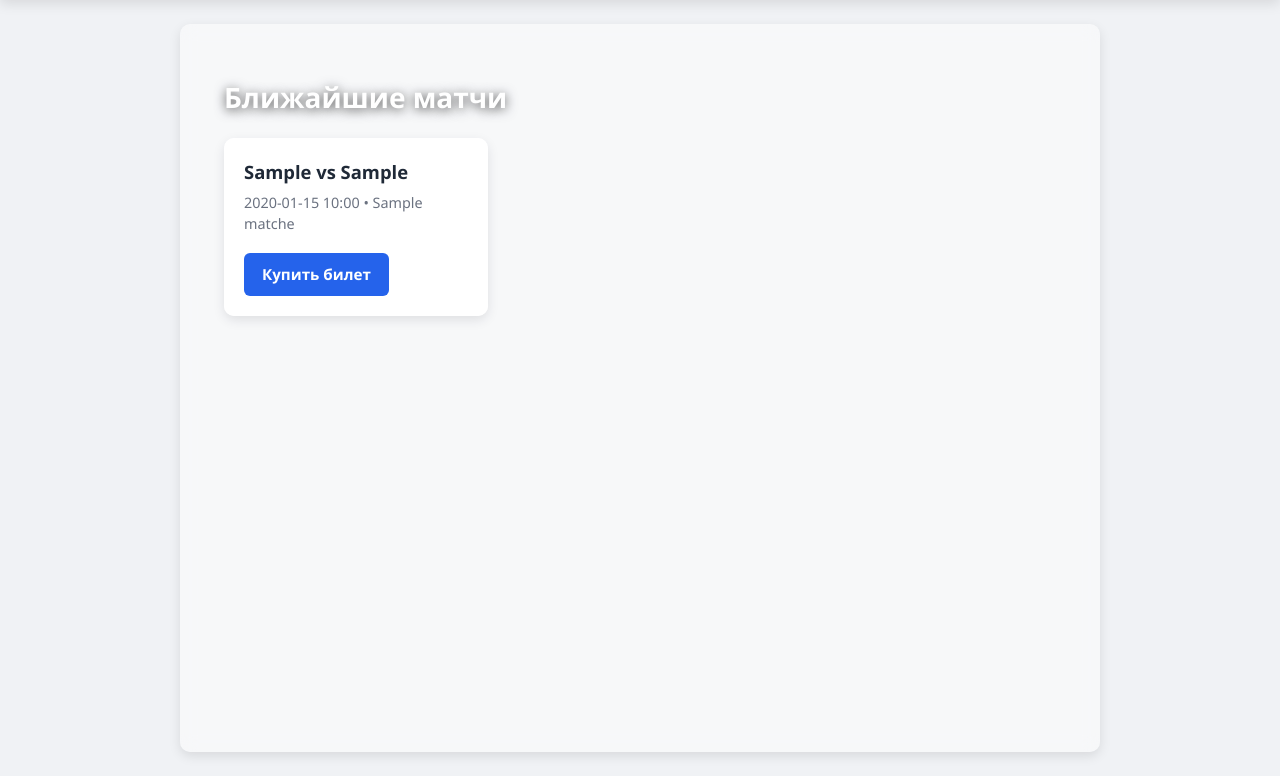
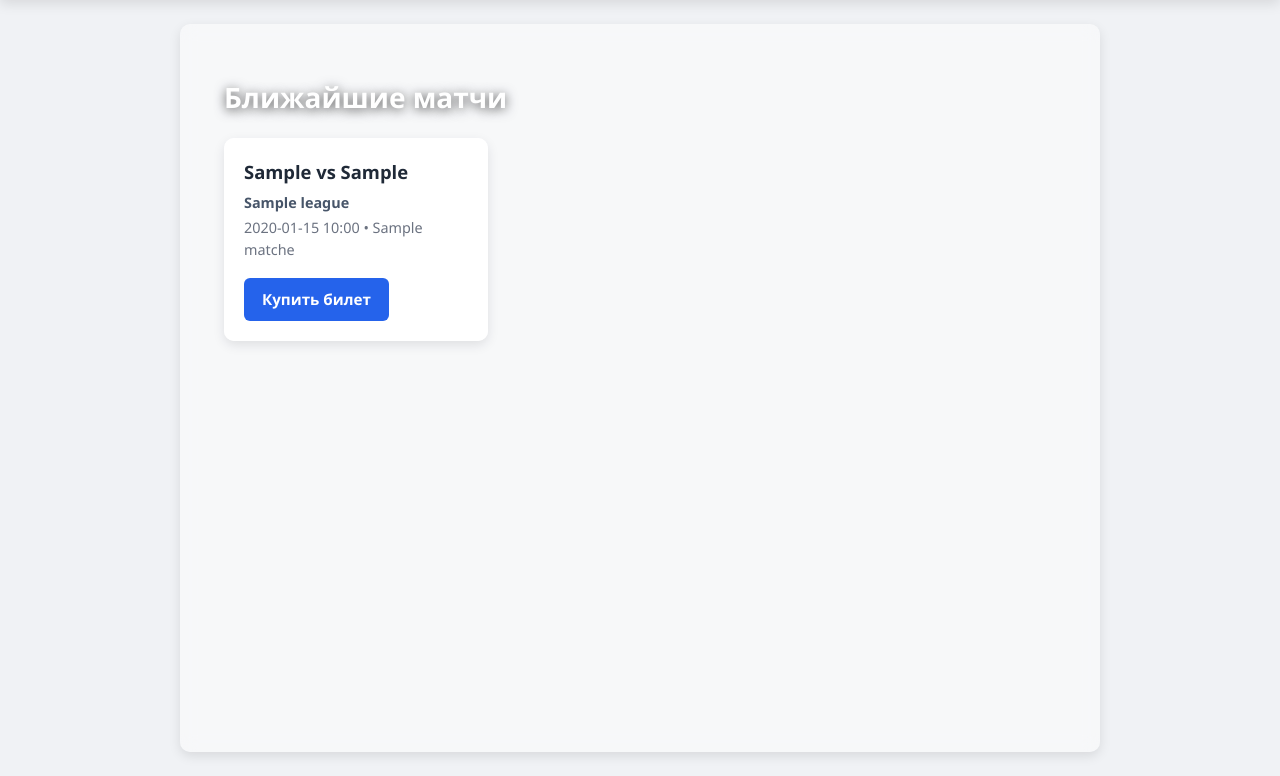
Before and after one commit to roge6677/football, a FastAPI app: template app/templates/index.html in a window 1280 px wide. Shown: the part 52-828 px from the top of the page. Run offline with FastAPI, Linux system fonts and the light colour scheme; the template is opened without the code that fills it: most values are stand-ins (such as "Sample title", 1, 10 or a date in 2020).

Commit message:
Update index.html

```diff
--- a/app/templates/index.html
+++ b/app/templates/index.html
@@ -7,6 +7,9 @@
       {% for m in matches %}
         <div class="card">
           <div class="card-title">{{ m.home_team }} vs {{ m.away_team }}</div>
+          {% if m.league %}
+          <div class="card-sub" style="font-weight: bold; margin-bottom: 4px; color: #475569">{{ m.league }}</div>
+          {% endif %}
           <div class="card-sub">{{ m.date_time.strftime('%Y-%m-%d %H:%M') }} • {{ m.stadium_name }}</div>
           <a class="btn" href="/match/{{ m.id }}">Купить билет</a>
         </div>
```
